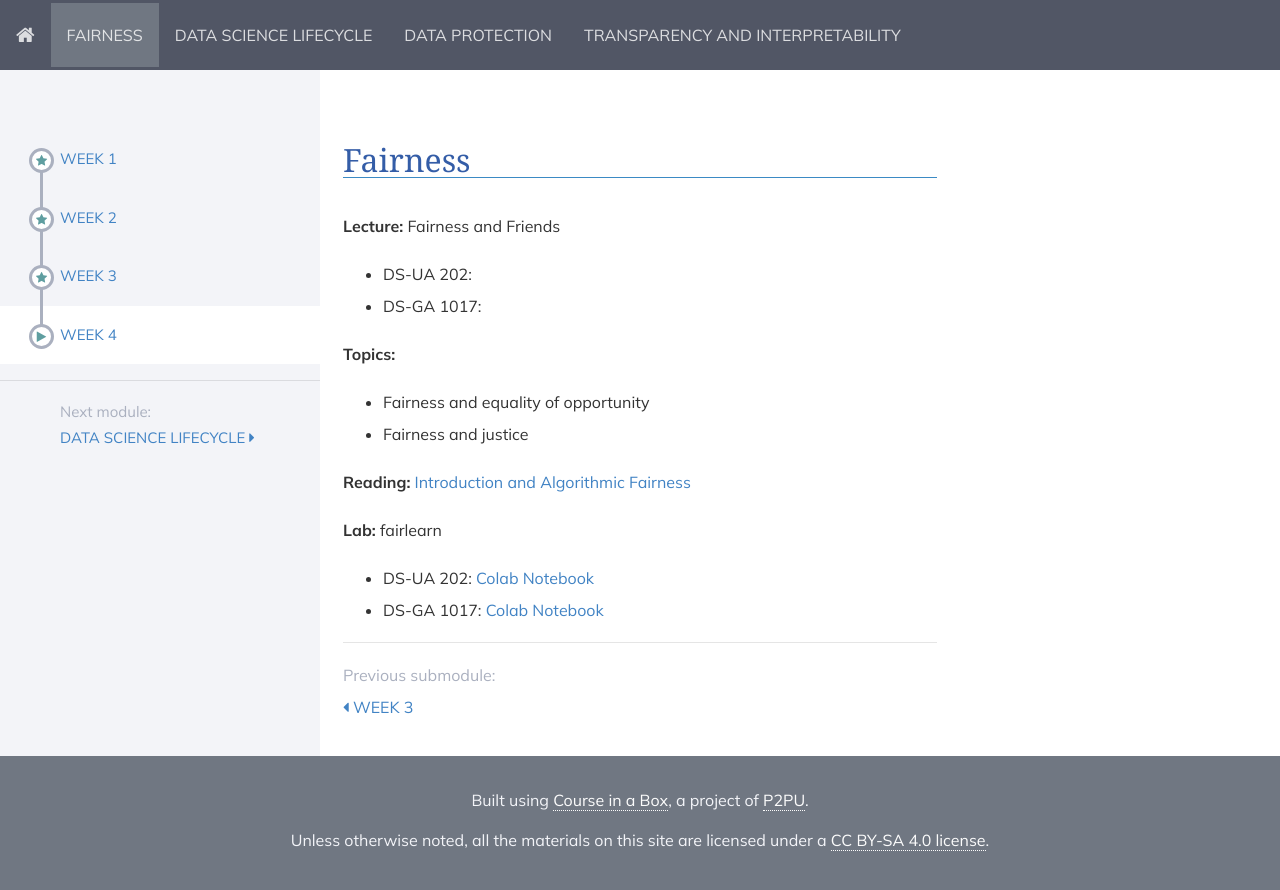
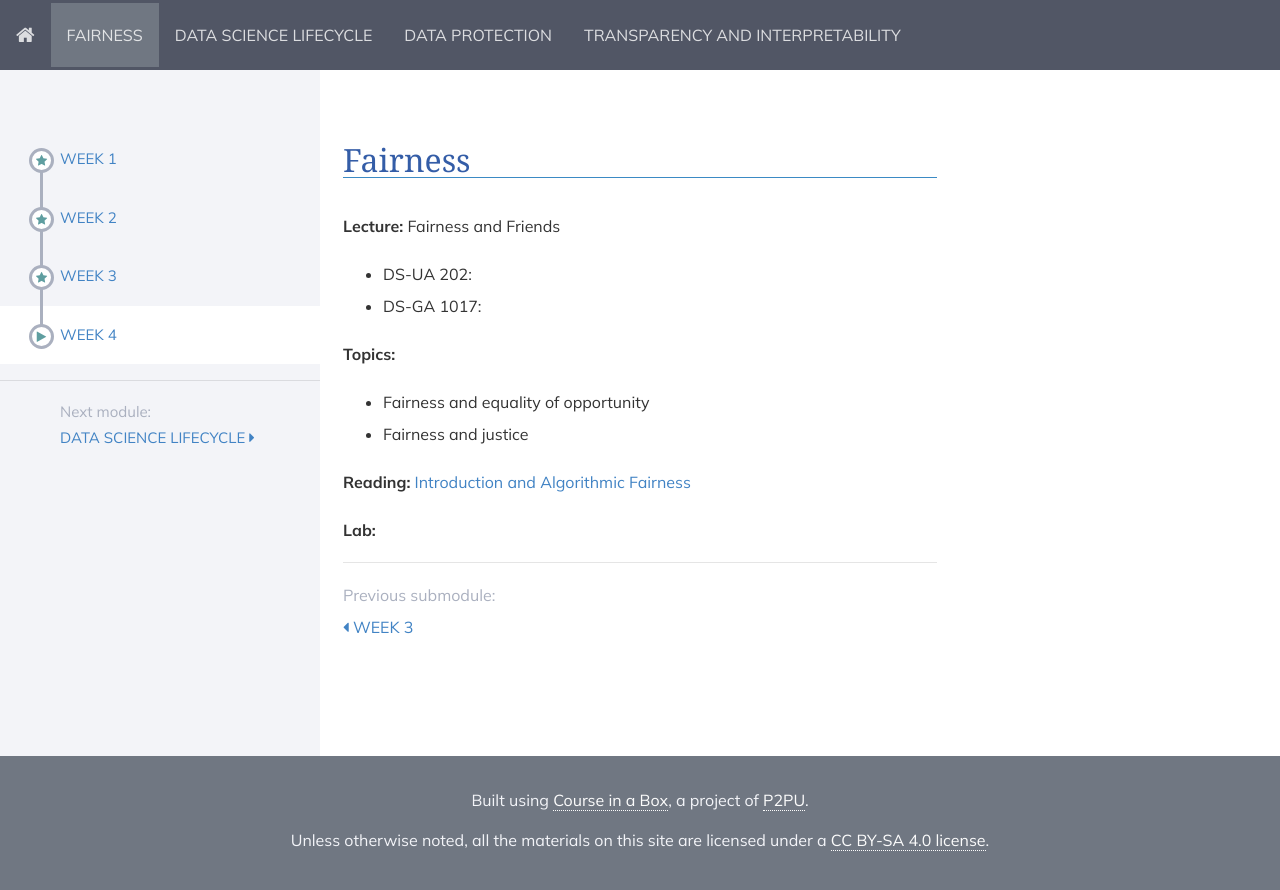
Before and after one commit to DataResponsibly/rds24, a Jekyll site: the page built from modules/fairness/_posts/2000-01-04-week4.md, in a window 1280 px wide. Shown: the top 890 px of the page. Built offline with Jekyll 4.4.1, drawn with Linux system fonts in a browser that asks for light colours; nearby versions of some CDN libraries.

Commit message:
Update 2000-01-04-week4.md

```diff
--- a/modules/fairness/_posts/2000-01-04-week4.md
+++ b/modules/fairness/_posts/2000-01-04-week4.md
@@ -16,9 +16,7 @@ title: Week 4
 
 **Reading:**  [Introduction and Algorithmic Fairness](../../../assets/fairness_reader_2023.pdf)
 
-**Lab:** fairlearn
+**Lab:**
 
-* DS-UA 202: [Colab Notebook]()
-<!-- (https://colab.research.google.com/drive/1_cKmYBThdBUUpeS0YIU6Hld9azqk6k_L#scrollTo=9Ws1B9ibP-yT) -->
-* DS-GA 1017: [Colab Notebook]()
-<!-- (https://colab.research.google.com/drive/1fnZUIxV-1WB_elM73H2KoibRL5LhfvFF?usp=sharing) -->
+<!-- * DS-UA 202: [Colab Notebook](https://colab.research.google.com/drive/1_cKmYBThdBUUpeS0YIU6Hld9azqk6k_L#scrollTo=9Ws1B9ibP-yT)
+* DS-GA 1017: [Colab Notebook](https://colab.research.google.com/drive/1fnZUIxV-1WB_elM73H2KoibRL5LhfvFF?usp=sharing) -->
```
